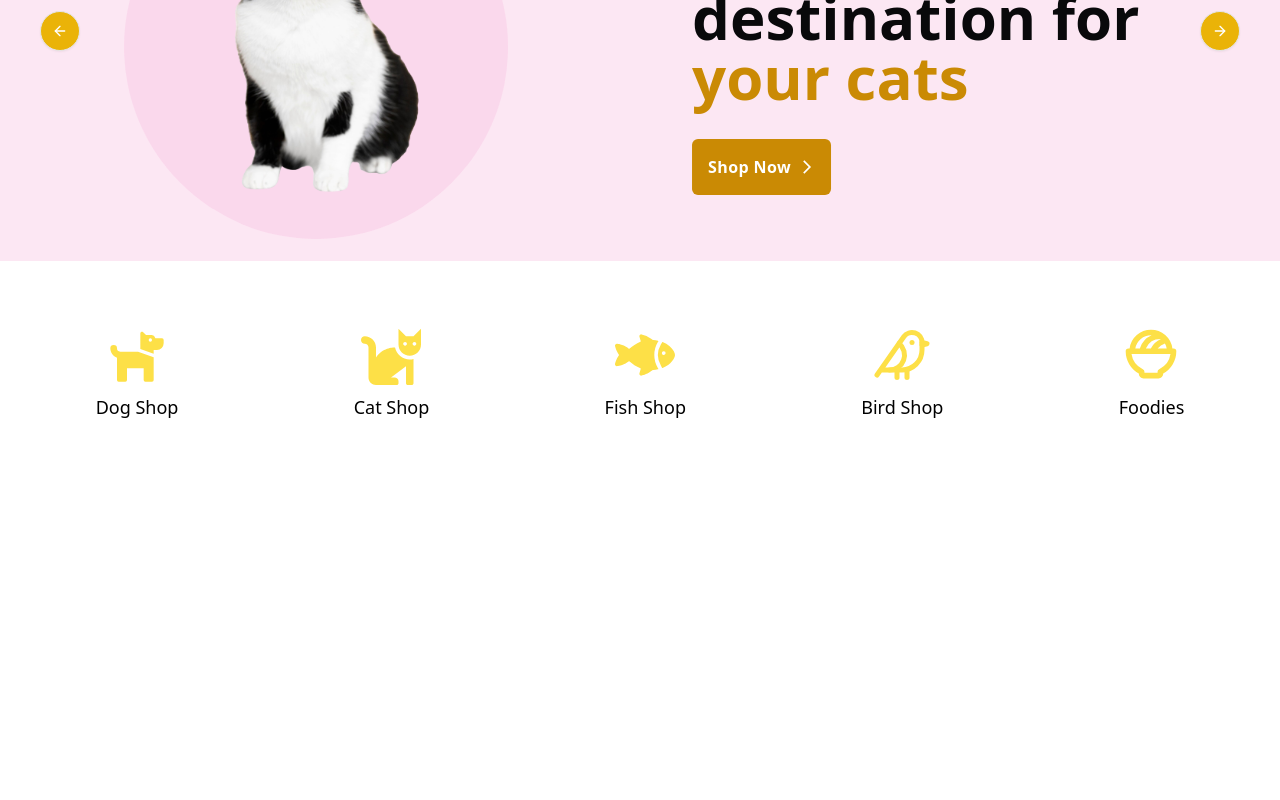
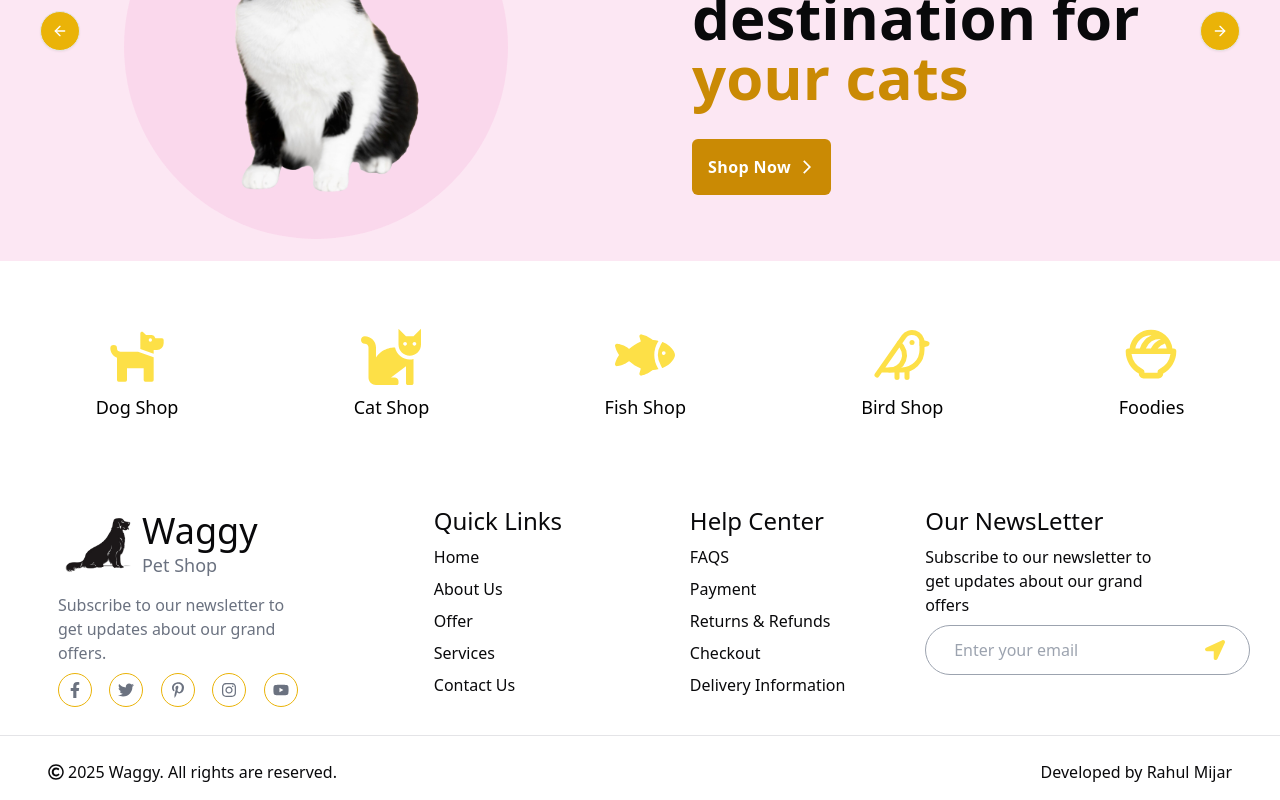
Before and after one commit to rahul-431/pet_shop, a Next.js app: page / in a window 1280 px wide. Shown: the part 384-1184 px from the top of the page. Before the commit the page ends 869 px from the top, so only its background shows below. Built offline with nearby package versions, Linux system fonts and the light colour scheme.

Commit message:
feat: add footer

```diff
--- a/app/layout.tsx
+++ b/app/layout.tsx
@@ -2,6 +2,7 @@ import type { Metadata } from "next";
 import { Geist, Geist_Mono } from "next/font/google";
 import "./globals.css";
 import Navbar from "@/components/shared/layout/Navbar";
+import Footer from "@/components/shared/layout/Footer";
 
 const geistSans = Geist({
   variable: "--font-geist-sans",
@@ -30,6 +31,7 @@ export default function RootLayout({
       >
         <Navbar />
         {children}
+        <Footer />
       </body>
     </html>
   );
--- /dev/null
+++ b/components/shared/layout/Footer.tsx
@@ -0,0 +1,141 @@
+import { FooterQuickLinks, HelpCenterLinks } from "@/constants";
+import Image from "next/image";
+import Link from "next/link";
+import {
+  FaFacebookF,
+  FaInstagram,
+  FaLocationArrow,
+  FaPinterestP,
+  FaRegCopyright,
+  FaTwitter,
+  FaYoutube,
+} from "react-icons/fa";
+const Footer = () => {
+  const SocialMediaLinks = [
+    {
+      href: "#",
+      icon: <FaFacebookF />,
+    },
+    {
+      href: "#",
+      icon: <FaTwitter />,
+    },
+    {
+      href: "#",
+      icon: <FaPinterestP />,
+    },
+    {
+      href: "#",
+      icon: <FaInstagram />,
+    },
+    {
+      href: "#",
+      icon: <FaYoutube />,
+    },
+  ];
+
+  return (
+    <div className=" flex flex-col gap-2">
+      <div className="py-5 flex lg:flex-row flex-col items-start justify-center lg:justify-between gap-5 sm:gap-10">
+        <div className="w-full flex sm:flex-row flex-col gap-5 px-4 sm:px-0 justify-around">
+          <div className="flex flex-col gap-2">
+            <div className="flex gap-1 items-center cursor-pointer">
+              <Image
+                src="/waggy_logo.png"
+                alt="logo image"
+                width={80}
+                height={80}
+              />
+              <div className="flex flex-col">
+                <h1 className="text-2xl md:text-4xl font-light">Waggy</h1>
+                <p className=" text-base md:text-lg text-gray-500 font-normal">
+                  Pet Shop
+                </p>
+              </div>
+            </div>
+            <p className="max-w-60 text-gray-500">
+              Subscribe to our newsletter to get updates about our grand offers.
+            </p>
+            <div className="flex items-center justify-between max-w-60">
+              {SocialMediaLinks.map((item, index) => (
+                <Link
+                  key={index}
+                  href={item.href}
+                  className="p-2 border rounded-full border-yellow-500 text-gray-500 hover:bg-yellow-500 hover:text-white"
+                >
+                  {item.icon}
+                </Link>
+              ))}
+            </div>
+          </div>
+          <div className="flex flex-col gap-1 sm:gap-2">
+            <h1 className="text-lg sm:text-xl md:text-2xl font-medium">
+              Quick Links
+            </h1>
+            <ul className="space-y-1 sm:space-y-2 flex flex-col">
+              {FooterQuickLinks.map((item, index) => (
+                <Link
+                  key={index}
+                  href={item.href}
+                  className="hover:text-yellow-600"
+                >
+                  {item.label}
+                </Link>
+              ))}
+            </ul>
+          </div>
+        </div>
+        <div className="w-full flex lg:flex-row sm:flex-row-reverse flex-col gap-5 px-4 sm:px-0 sm:justify-around">
+          <div className="flex flex-col gap-1 sm:gap-2">
+            <h1 className="text-lg sm:text-xl md:text-2xl font-medium">
+              Help Center
+            </h1>
+            <ul className="space-y-1 sm:space-y-2 flex flex-col">
+              {HelpCenterLinks.map((item, index) => (
+                <Link
+                  key={index}
+                  href={item.href}
+                  className="hover:text-yellow-600"
+                >
+                  {item.label}
+                </Link>
+              ))}
+            </ul>
+          </div>
+          <div className="flex flex-col gap-2">
+            <h1 className="text-lg sm:text-xl md:text-2xl font-medium">
+              Our NewsLetter
+            </h1>
+            <p className="max-w-60">
+              Subscribe to our newsletter to get updates about our grand offers
+            </p>
+            <div className="flex items-center justify-between border rounded-full px-2 md:px-4 border-gray-400">
+              <input
+                type="text"
+                className="p-1 md:p-3 rounded-2xl outline-none"
+                placeholder="Enter your email"
+              />
+              <button className="text-yellow-300 hover:text-yellow-400 text-xl p-2">
+                <FaLocationArrow />
+              </button>
+            </div>
+          </div>
+        </div>
+      </div>
+      <hr />
+      <div className="flex sm:flex-row flex-col gap-2 items-center justify-between my-4 lg:px-12 md:px-6 px-5">
+        <h1 className="space-x-1 flex items-center">
+          <span>
+            <FaRegCopyright />
+          </span>
+          <span>2025 Waggy. All rights are reserved.</span>
+        </h1>
+        <Link href="https://rahulmijar.vercel.app/#/projects" target="_blank">
+          Developed by Rahul Mijar
+        </Link>
+      </div>
+    </div>
+  );
+};
+
+export default Footer;
--- a/constants/index.ts
+++ b/constants/index.ts
@@ -1,3 +1,4 @@
+
 export const Categories = [
   {
     value: "clothes",
@@ -35,6 +36,52 @@ export const NavLinks = [
   },
 ];
 
+export const FooterQuickLinks = [
+  {
+    href: "/",
+    label: "Home",
+  },
+  {
+    href: "/about",
+    label: "About Us",
+  },
+  {
+    href: "/offer",
+    label: "Offer",
+  },
+  {
+    href: "/services",
+    label: "Services",
+  },
+  {
+    href: "/contact",
+    label: "Contact Us",
+  },
+];
+
+export const HelpCenterLinks = [
+  {
+    href: "/faqs",
+    label: "FAQS",
+  },
+  {
+    href: "/payment",
+    label: "Payment",
+  },
+  {
+    href: "/returns_refunds",
+    label: "Returns & Refunds",
+  },
+  {
+    href: "/checkout",
+    label: "Checkout",
+  },
+  {
+    href: "/deliveryInfo",
+    label: "Delivery Information",
+  },
+];
+
 export const Pages = [
   {
     href: "/about",
```
